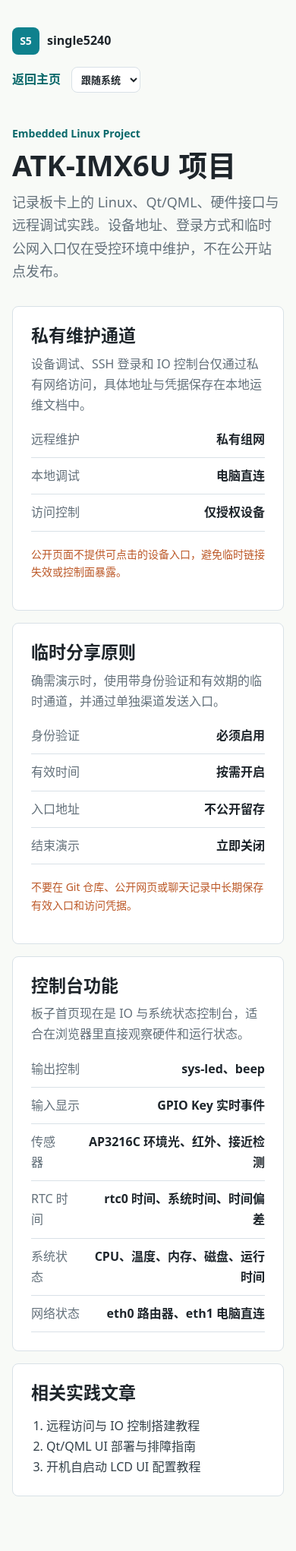
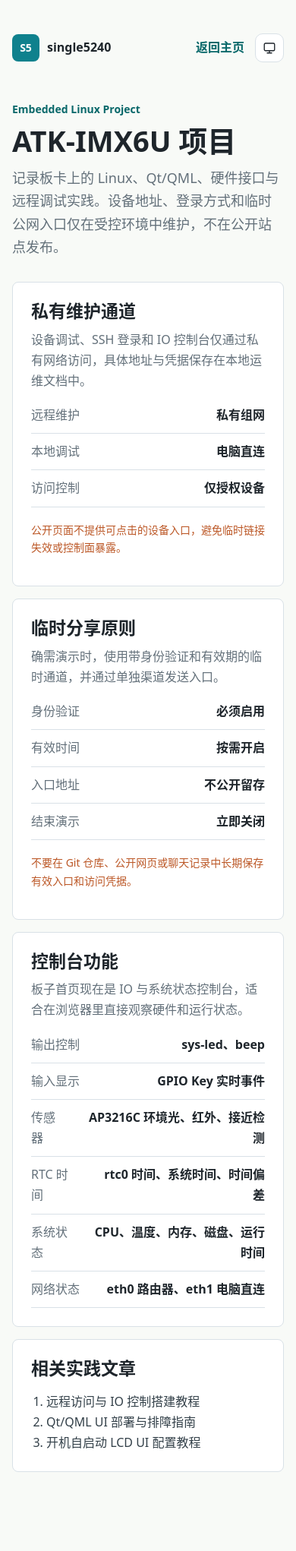
Before and after one commit to single5240/single5240.github.io, a Jekyll site: the page built from board.html, in a window 390 px wide. Shown: the whole page at 76% size. Built offline with Jekyll 4.4.1, drawn with Linux system fonts in a browser that asks for light colours; after the commit the page ends 2010 px from its top, so only the background shows below that.

Commit message:
fix: polish and restore theme switcher

```diff
--- a/assets/css/base.css
+++ b/assets/css/base.css
@@ -171,18 +171,12 @@ body {
   line-break: strict;
 }
 
-.theme-control {
-  display: inline-flex;
-  flex: 0 0 auto;
-  align-items: center;
-}
-
 .nav-actions {
-  display: grid;
-  grid-template-columns: minmax(0, 1fr) auto;
+  display: flex;
   min-width: 0;
   align-items: center;
   gap: 10px;
+  margin-left: auto;
 }
 
 .nav-actions .nav-links {
@@ -191,17 +185,111 @@ body {
   width: auto;
 }
 
-.theme-select {
-  min-height: 34px;
-  padding: 5px 8px;
+.theme-picker {
+  position: relative;
+  flex: 0 0 auto;
+}
+
+.theme-toggle {
+  display: inline-flex;
+  min-height: 38px;
+  padding: 0 10px;
+  align-items: center;
+  justify-content: center;
+  gap: 7px;
   border: 1px solid var(--line);
-  border-radius: 8px;
+  border-radius: 10px;
   background: var(--panel);
   color: var(--ink);
   font: inherit;
   font-size: 13px;
-  font-weight: 700;
+  font-weight: 750;
+  line-height: 1;
   cursor: pointer;
+  transition: border-color 160ms ease, background 160ms ease, color 160ms ease, transform 160ms ease;
+}
+
+.theme-toggle:hover,
+.theme-toggle[aria-expanded="true"] {
+  border-color: var(--accent);
+  background: var(--soft);
+  color: var(--accent-dark);
+}
+
+.theme-toggle:active {
+  transform: translateY(1px);
+}
+
+.theme-icon,
+.theme-option svg {
+  width: 18px;
+  height: 18px;
+  flex: 0 0 auto;
+  fill: none;
+  stroke: currentColor;
+  stroke-linecap: round;
+  stroke-linejoin: round;
+  stroke-width: 1.8;
+}
+
+[data-theme-current-icon] {
+  display: grid;
+  place-items: center;
+}
+
+.theme-menu {
+  position: absolute;
+  top: calc(100% + 10px);
+  right: 0;
+  z-index: 100;
+  width: 220px;
+  padding: 6px;
+  border: 1px solid var(--line);
+  border-radius: 12px;
+  background: var(--panel);
+  box-shadow: var(--shadow-small);
+}
+
+.theme-menu[hidden] {
+  display: none;
+}
+
+.theme-option {
+  display: grid;
+  grid-template-columns: 20px minmax(0, 1fr) 18px;
+  width: 100%;
+  padding: 9px 10px;
+  align-items: center;
+  gap: 9px;
+  border: 0;
+  border-radius: 8px;
+  background: transparent;
+  color: var(--ink);
+  font: inherit;
+  text-align: left;
+  cursor: pointer;
+}
+
+.theme-option:hover,
+.theme-option[aria-checked="true"] {
+  background: var(--soft);
+  color: var(--accent-dark);
+}
+
+.theme-option-label {
+  font-size: 14px;
+  font-weight: 750;
+}
+
+.theme-option-check {
+  opacity: 0;
+  font-size: 16px;
+  font-weight: 850;
+  text-align: center;
+}
+
+.theme-option[aria-checked="true"] .theme-option-check {
+  opacity: 1;
 }
 
 .topbar-actions {
@@ -220,13 +308,24 @@ body {
 
   .nav-actions {
     width: 100%;
-    grid-template-columns: minmax(0, 1fr);
+    margin-left: 0;
   }
 
-  .nav .theme-control {
+  .nav .theme-picker {
     position: absolute;
     top: 14px;
     right: 0;
+  }
+}
+
+@media (max-width: 620px) {
+  .theme-toggle {
+    width: 38px;
+    padding: 0;
+  }
+
+  .theme-toggle-label {
+    display: none;
   }
 }
 
--- a/assets/js/theme.js
+++ b/assets/js/theme.js
@@ -3,8 +3,18 @@
   const root = document.documentElement;
   const systemTheme = window.matchMedia("(prefers-color-scheme: dark)");
   const themeColor = document.querySelector('meta[name="theme-color"]');
+  const labels = {
+    system: "跟随系统",
+    light: "浅色",
+    dark: "深色",
+  };
+  const icons = {
+    system: '<svg class="theme-icon" viewBox="0 0 24 24" aria-hidden="true"><rect x="3" y="4" width="18" height="13" rx="2"></rect><path d="M8 21h8M12 17v4"></path></svg>',
+    light: '<svg class="theme-icon" viewBox="0 0 24 24" aria-hidden="true"><circle cx="12" cy="12" r="4"></circle><path d="M12 2v2M12 20v2M4.93 4.93l1.42 1.42M17.66 17.66l1.41 1.41M2 12h2M20 12h2M4.93 19.07l1.42-1.42M17.66 6.34l1.41-1.41"></path></svg>',
+    dark: '<svg class="theme-icon" viewBox="0 0 24 24" aria-hidden="true"><path d="M20.5 14.1A8.5 8.5 0 0 1 9.9 3.5 8.5 8.5 0 1 0 20.5 14.1Z"></path></svg>',
+  };
+  const pickers = [];
   let preference = "system";
-  let select;
 
   try {
     const stored = localStorage.getItem(storageKey);
@@ -17,16 +27,29 @@
     preference === "system" ? (systemTheme.matches ? "dark" : "light") : preference
   );
 
+  const closePicker = (picker, restoreFocus = false) => {
+    picker.menu.hidden = true;
+    picker.toggle.setAttribute("aria-expanded", "false");
+    if (restoreFocus) picker.toggle.focus();
+  };
+
+  const updatePickers = () => {
+    pickers.forEach((picker) => {
+      picker.icon.innerHTML = icons[preference];
+      picker.toggle.setAttribute("aria-label", `颜色模式：${labels[preference]}`);
+      picker.options.forEach((option) => {
+        option.setAttribute("aria-checked", String(option.dataset.themeValue === preference));
+      });
+    });
+  };
+
   const applyTheme = () => {
-    if (preference === "system") {
-      root.removeAttribute("data-theme");
-    } else {
-      root.dataset.theme = preference;
-    }
+    if (preference === "system") root.removeAttribute("data-theme");
+    else root.dataset.theme = preference;
 
     root.dataset.themePreference = preference;
-    if (select) select.value = preference;
     if (themeColor) themeColor.content = resolvedTheme() === "dark" ? "#11191d" : "#f8faf7";
+    updatePickers();
   };
 
   const savePreference = (value) => {
@@ -43,37 +66,66 @@
   applyTheme();
 
   document.addEventListener("DOMContentLoaded", () => {
-    const navLinks = document.querySelector(".nav-links");
-    const topbar = document.querySelector(".topbar");
-    if (!navLinks && !topbar) return;
+    document.querySelectorAll("[data-theme-picker]").forEach((element, index) => {
+      const menuId = `theme-menu-${index + 1}`;
+      element.innerHTML = `
+        <button class="theme-toggle" type="button" aria-label="颜色模式" aria-haspopup="menu" aria-expanded="false" aria-controls="${menuId}">
+          <span data-theme-current-icon>${icons.system}</span>
+          <span class="theme-toggle-label">主题</span>
+        </button>
+        <div class="theme-menu" id="${menuId}" role="menu" aria-label="选择颜色模式" hidden>
+          <button class="theme-option" type="button" role="menuitemradio" data-theme-value="system" aria-checked="false">
+            ${icons.system}<span class="theme-option-label">跟随系统</span><span class="theme-option-check" aria-hidden="true">✓</span>
+          </button>
+          <button class="theme-option" type="button" role="menuitemradio" data-theme-value="light" aria-checked="false">
+            ${icons.light}<span class="theme-option-label">浅色</span><span class="theme-option-check" aria-hidden="true">✓</span>
+          </button>
+          <button class="theme-option" type="button" role="menuitemradio" data-theme-value="dark" aria-checked="false">
+            ${icons.dark}<span class="theme-option-label">深色</span><span class="theme-option-check" aria-hidden="true">✓</span>
+          </button>
+        </div>
+      `;
 
-    const control = document.createElement("label");
-    control.className = "theme-control";
-    control.innerHTML = `
-      <span class="visually-hidden">颜色模式</span>
-      <select class="theme-select" aria-label="颜色模式">
-        <option value="system">跟随系统</option>
-        <option value="light">浅色</option>
-        <option value="dark">深色</option>
-      </select>
-    `;
-    select = control.querySelector("select");
-    select.value = preference;
-    select.addEventListener("change", () => savePreference(select.value));
+      const picker = {
+        element,
+        toggle: element.querySelector(".theme-toggle"),
+        icon: element.querySelector("[data-theme-current-icon]"),
+        menu: element.querySelector(".theme-menu"),
+        options: [...element.querySelectorAll("[data-theme-value]")],
+      };
+      pickers.push(picker);
 
-    if (navLinks) {
-      const actions = document.createElement("div");
-      actions.className = "nav-actions";
-      navLinks.before(actions);
-      actions.append(navLinks, control);
-    } else {
-      const actions = document.createElement("div");
-      actions.className = "topbar-actions";
-      const back = topbar.querySelector(".back");
-      if (back) actions.append(back);
-      actions.append(control);
-      topbar.append(actions);
-    }
+      picker.toggle.addEventListener("click", (event) => {
+        const willOpen = picker.menu.hidden;
+        pickers.forEach((item) => closePicker(item));
+        picker.menu.hidden = !willOpen;
+        picker.toggle.setAttribute("aria-expanded", String(willOpen));
+        if (willOpen && event.detail === 0) {
+          picker.options.find((option) => option.dataset.themeValue === preference)?.focus();
+        }
+      });
+
+      picker.options.forEach((option) => {
+        option.addEventListener("click", (event) => {
+          savePreference(option.dataset.themeValue);
+          closePicker(picker, event.detail === 0);
+        });
+      });
+
+      picker.element.addEventListener("keydown", (event) => {
+        if (event.key !== "Escape" || picker.menu.hidden) return;
+        event.preventDefault();
+        closePicker(picker, true);
+      });
+    });
+
+    updatePickers();
+
+    document.addEventListener("click", (event) => {
+      pickers.forEach((picker) => {
+        if (!picker.element.contains(event.target)) closePicker(picker);
+      });
+    });
   });
 
   const handleSystemChange = () => {
--- a/board.html
+++ b/board.html
@@ -28,8 +28,8 @@ permalink: /board.html
   <link rel="icon" href="{{ '/assets/favicon.svg' | relative_url }}" type="image/svg+xml">
   <link rel="apple-touch-icon" href="{{ '/assets/icon-192.png' | relative_url }}">
   <link rel="manifest" href="{{ '/site.webmanifest' | relative_url }}">
-  <script src="{{ '/assets/js/theme.js' | relative_url }}"></script>
-  <link rel="stylesheet" href="{{ '/assets/css/base.css' | relative_url }}">
+  <script src="{{ '/assets/js/theme.js' | relative_url }}?v={{ site.time | date: '%s' }}"></script>
+  <link rel="stylesheet" href="{{ '/assets/css/base.css' | relative_url }}?v={{ site.time | date: '%s' }}">
   <style>
     a {
       color: inherit;
@@ -226,11 +226,6 @@ permalink: /board.html
     }
 
     @media (max-width: 780px) {
-      .topbar {
-        align-items: flex-start;
-        flex-direction: column;
-      }
-
       .grid {
         grid-template-columns: 1fr;
       }
@@ -245,7 +240,10 @@ permalink: /board.html
         <span class="brand-mark">S5</span>
         <span>single5240</span>
       </a>
-      <a class="back" href="{{ '/' | relative_url }}">返回主页</a>
+      <div class="topbar-actions">
+        <a class="back" href="{{ '/' | relative_url }}">返回主页</a>
+        <div class="theme-picker" data-theme-picker></div>
+      </div>
     </header>
 
     <main id="main-content">
```
Also changed, not shown: _layouts/article.html (+9 -6 lines), index.html (+5 -2 lines).
